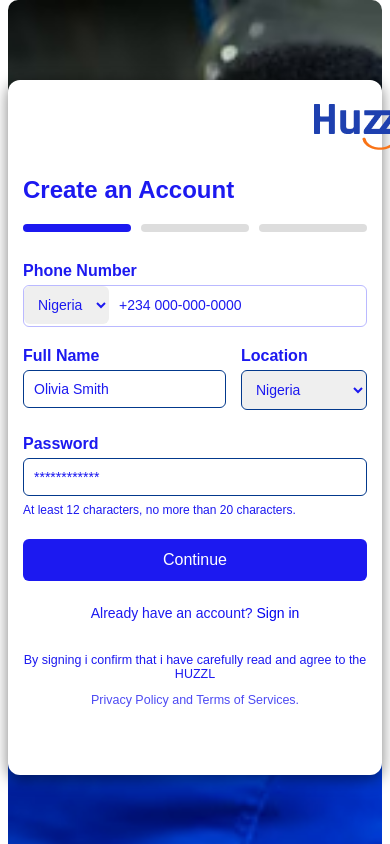
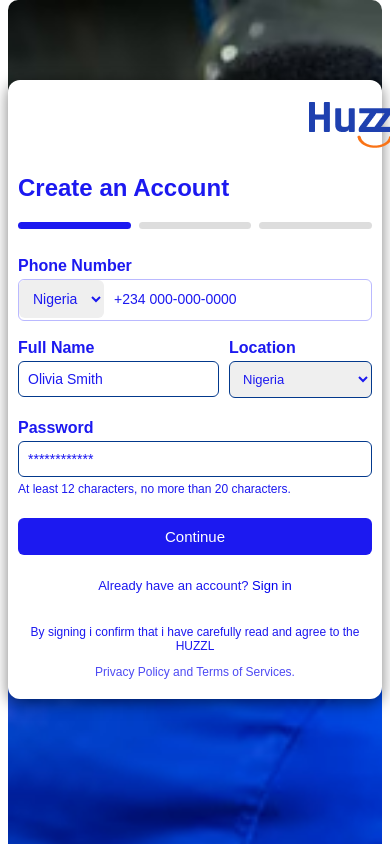
Before and after one commit to Gamdat/Huzzl-app, a React (Vite) app: page / in a window 390 px wide. Shown: the top 844 px of the page. Built offline with nearby package versions, Linux system fonts and the light colour scheme.

Commit message:
mobile responsiveness

```diff
--- a/src/Components/CreateAccount.css
+++ b/src/Components/CreateAccount.css
@@ -137,3 +137,45 @@ button{
 .privacy a:hover{
     text-decoration: underline;
 }
+
+@media (max-width:500px){
+
+.card{
+    padding: 7px 10px;
+   }
+
+label{
+    margin: 10px 0 4px;
+    font-weight: 300;
+}
+
+input, select{
+    padding: 7px;
+    font-size: 13px;
+}
+
+select{
+    font-size: 13px;
+}
+
+.side{
+    gap: 10px;
+}
+
+.character{
+    font-size: 12px;
+    margin-top: -.5rem;
+}
+
+button{
+    font-size: 15px;
+}
+
+.sign-in{
+    font-size: 13px;
+}
+
+.privacy{
+    font-size: 12px;
+}
+}
--- a/src/Components/ProfileSetup.css
+++ b/src/Components/ProfileSetup.css
@@ -126,3 +126,50 @@ button{
 button:hover{
     background: #3d40db;
 }
+
+@media (max-width:500px){
+.card{
+    padding: 8px 10px;
+    min-height: 70vh;
+    max-width: 300px;
+}
+
+.profile-image-upload{
+    margin-bottom: .5rem;
+}
+
+.image-preview{
+    width: 90px;
+    height: 90px;
+}
+
+label{
+    margin: 8px 0 4px;
+}
+
+input, textarea{
+    padding: 8px;
+    font-size: 14px;
+}
+
+.document-upload {
+  margin-bottom: 1rem;
+}
+
+.upload-box {
+  padding: 1rem;
+}
+
+.upload-icon {
+  font-size: 2rem;
+}
+
+.upload-text {
+  font-size: 0.9rem;
+}
+
+button{
+    padding: 10px;
+    font-size: 15px;
+}
+}
--- a/src/Components/ProgressBar.css
+++ b/src/Components/ProgressBar.css
@@ -18,3 +18,13 @@
 .progress-step.active{
      background-color: #1c19f0;
 }
+
+@media (max-width:500px){
+    .progress-bar{
+    gap: 8px;
+}
+
+.progress-step{
+     height: 7px;
+}
+}
--- a/src/Components/ServiceListing.css
+++ b/src/Components/ServiceListing.css
@@ -79,3 +79,32 @@ button{
 button:hover{
     background: #3336db;
 }
+
+@media (max-width:500px){
+.card{
+    padding: 8px 10px;
+    min-height: 70vh;
+}
+
+label{
+   margin: 8px 0 4px;
+}
+
+input, select, textarea{
+    padding: 9px;
+      margin-bottom: 13px;
+}
+
+.pricing-row{
+    margin-bottom: 9px;
+}
+
+.pricing-row select{
+  padding: 9px;
+}
+
+.pricing-row input{
+   padding: 9px;
+}
+
+}
--- a/src/Components/SuccessPage.css
+++ b/src/Components/SuccessPage.css
@@ -67,3 +67,33 @@
 .explore-btn:hover {
   background: #1d4ed8;
 }
+
+
+
+@media (max-width:500px) {
+.success-card {
+  padding: 30px 20px;
+  height: 80vh;
+}
+
+.huzzl-logo {
+  margin-bottom: 20px;
+}
+
+.success-card h2 {
+  font-size: 27px;
+}
+
+.success-card p {
+  font-size: 15px;
+  line-height: 1.9;
+
+}
+
+
+.explore-btn {
+  padding: 12px 17px;
+  font-size: 15px;
+}
+
+}
```
